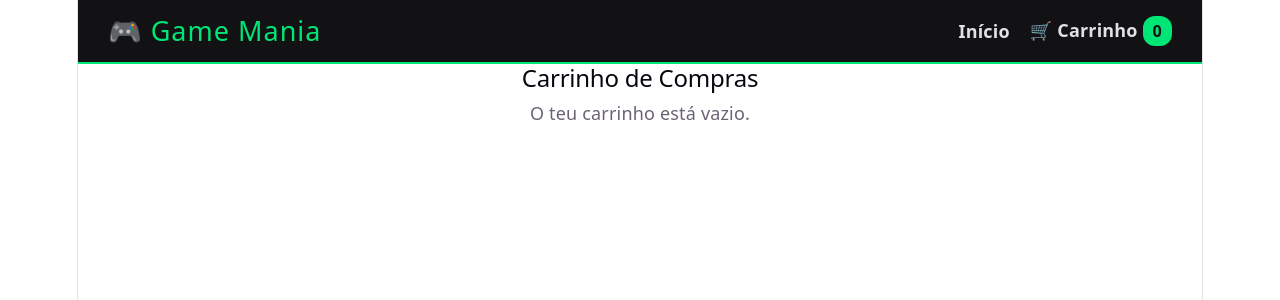
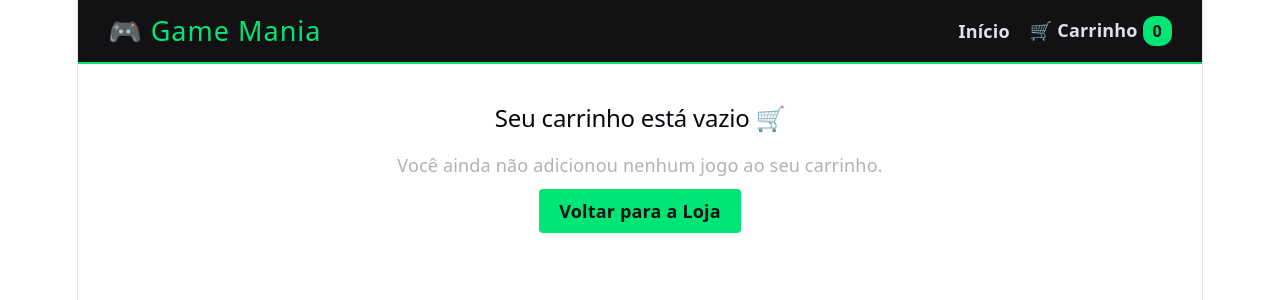
Before and after one commit to LhSalerno/game-mania-react, a React (Vite) app: page /cart in a window 1280 px wide. Shown: the top 300 px of the page. Built offline with nearby package versions, Linux system fonts and the light colour scheme.

Commit message:
implementação da página Cart.jsx com listagem dos itens do carrinho

```diff
--- a/src/pages/Cart.jsx
+++ b/src/pages/Cart.jsx
@@ -1,8 +1,93 @@
+import { useContext } from "react";
+import { CartContext } from "../context/CartContext";
+import { Link } from "react-router-dom";
+
 function Cart() {
+  const { cart } = useContext(CartContext);
+
+  if (cart.length === 0) {
+    return (
+      <div style={{ padding: "40px", textAlign: "center", color: "#fff" }}>
+        <h2>Seu carrinho está vazio 🛒</h2>
+        <p style={{ color: "#b2b2b2", margin: "20px 0" }}>
+          Você ainda não adicionou nenhum jogo ao seu carrinho.
+        </p>
+        <Link
+          to="/"
+          style={{
+            backgroundColor: "#00e676",
+            color: "#121214",
+            padding: "10px 20px",
+            borderRadius: "4px",
+            textDecoration: "none",
+            fontWeight: "bold",
+          }}
+        >
+          Voltar para a Loja
+        </Link>
+      </div>
+    );
+  }
+
   return (
-    <div>
-      <h2>Carrinho de Compras</h2>
-      <p>O teu carrinho está vazio.</p>
+    <div
+      style={{
+        padding: "20px",
+        color: "#fff",
+        maxWidth: "800px",
+        margin: "0 auto",
+      }}
+    >
+      <h2
+        style={{
+          marginBottom: "20px",
+          borderBottom: "1px solid #333",
+          paddingBottom: "10px",
+        }}
+      >
+        Seu Carrinho de Compras
+      </h2>
+
+      <div style={{ display: "flex", flexDirection: "column", gap: "15px" }}>
+        {cart.map((item) => (
+          <div
+            key={item.id}
+            style={{
+              display: "flex",
+              alignItems: "center",
+              backgroundColor: "#1e1e24",
+              padding: "15px",
+              borderRadius: "8px",
+              gap: "15px",
+            }}
+          >
+            <img
+              src={item.image}
+              alt={item.title}
+              style={{
+                width: "80px",
+                height: "60px",
+                objectFit: "cover",
+                borderRadius: "4px",
+              }}
+            />
+            <div style={{ flex: 1 }}>
+              <h4 style={{ margin: "0 0 5px 0" }}>{item.title}</h4>
+              <span style={{ fontSize: "0.85rem", color: "#00e676" }}>
+                {item.category}
+              </span>
+            </div>
+            <div style={{ textAlign: "right" }}>
+              <p style={{ margin: "0", fontWeight: "bold" }}>
+                R$ {item.price.toFixed(2)}
+              </p>
+              <span style={{ fontSize: "0.85rem", color: "#b2b2b2" }}>
+                Qtd: {item.quantity}
+              </span>
+            </div>
+          </div>
+        ))}
+      </div>
     </div>
   );
 }
```
